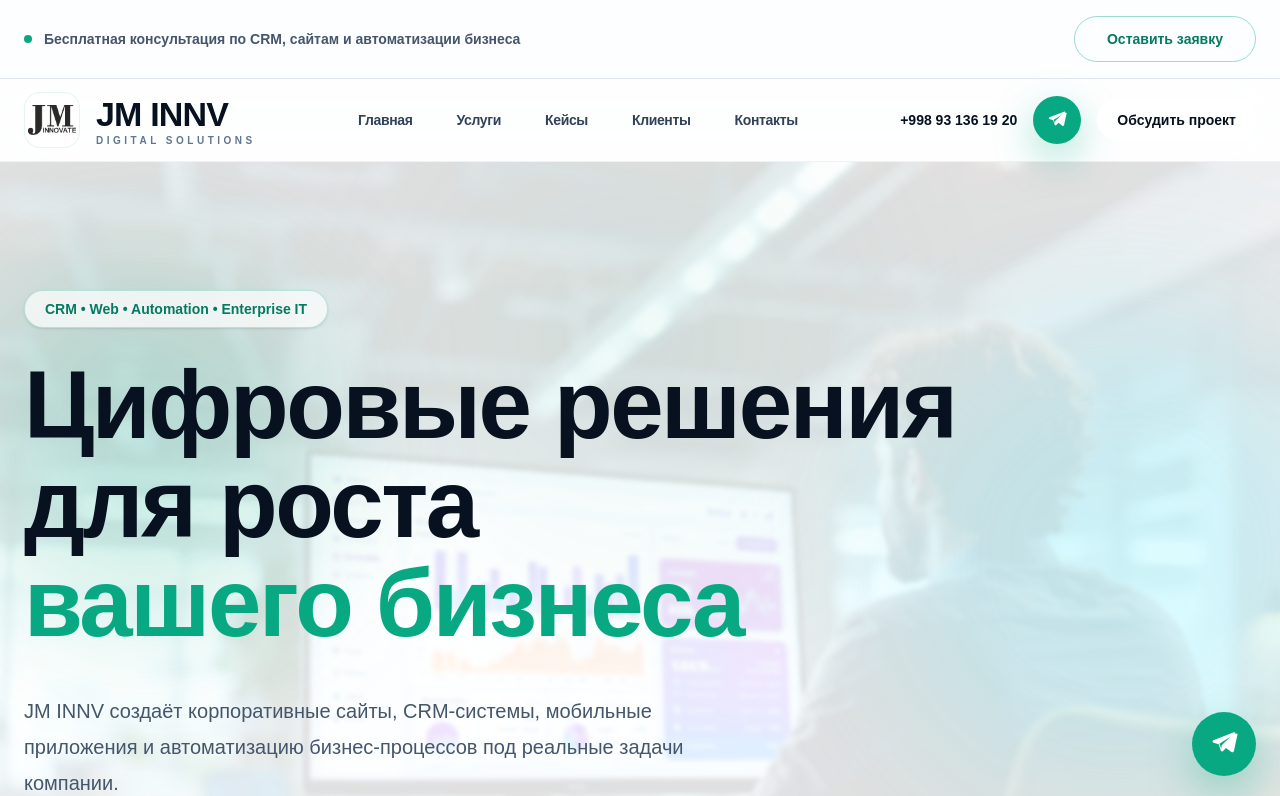
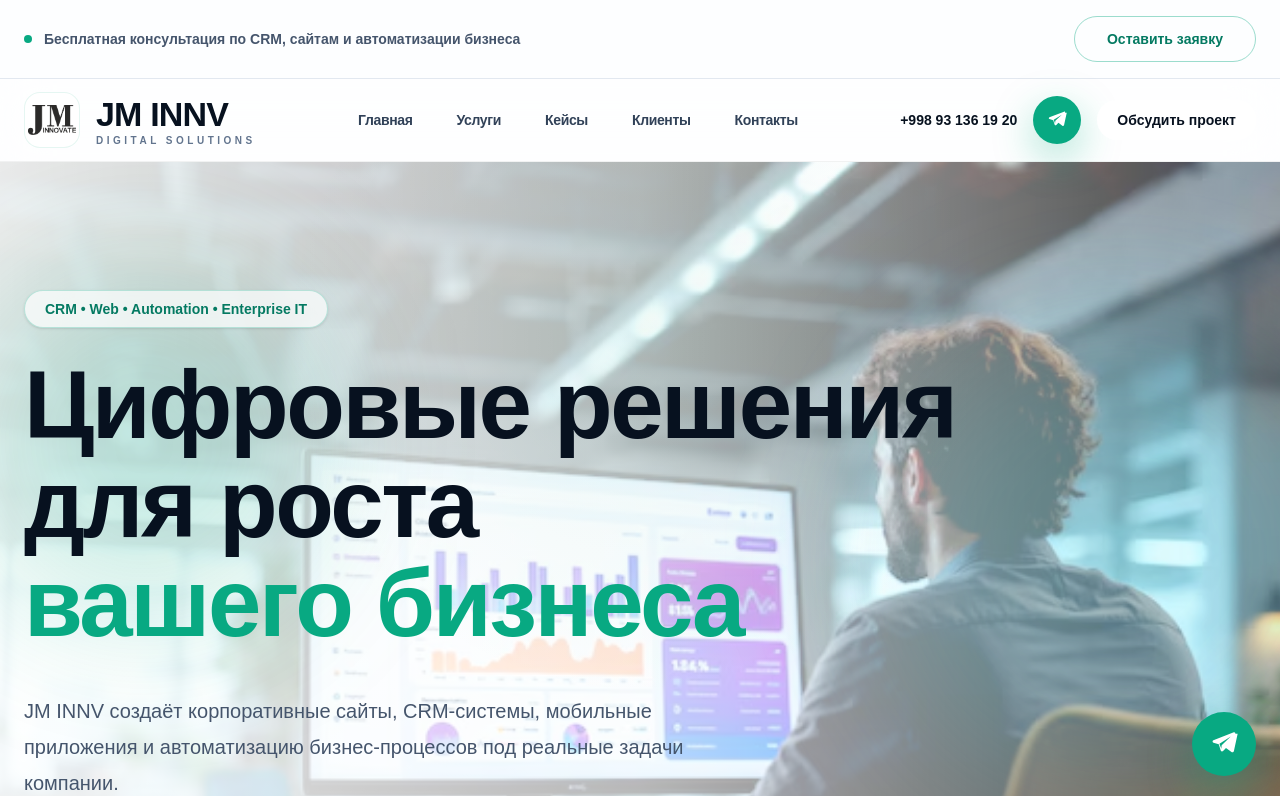
Before and after one commit to said5059-ai/jm-innv-website, a Next.js app: page / in a window 1280 px wide. Shown: the top 796 px of the page. Built offline with nearby package versions, Linux system fonts and the light colour scheme.

Commit message:
improve hero overlay

```diff
--- a/app/page.tsx
+++ b/app/page.tsx
@@ -20,7 +20,7 @@
         <Navbar />
 
         <section className="relative overflow-hidden bg-[url('/hero-bg.avif')] bg-cover bg-center">
-  <div className="absolute inset-0 bg-white/88 backdrop-blur-[2px]" />
+  <div className="absolute inset-0 bg-gradient-to-r from-white/92 via-white/72 to-white/25" />
   <HeroEffects />
 
   <div className="relative">
```
